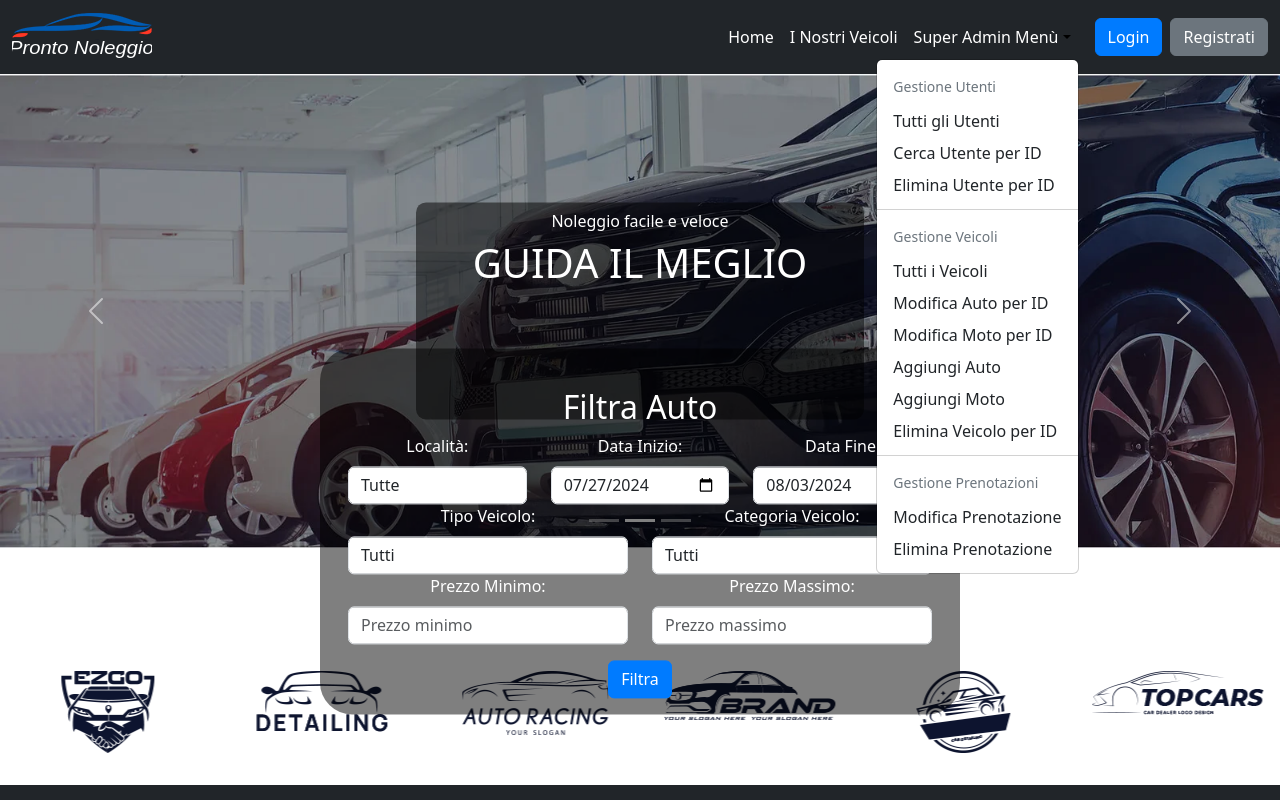
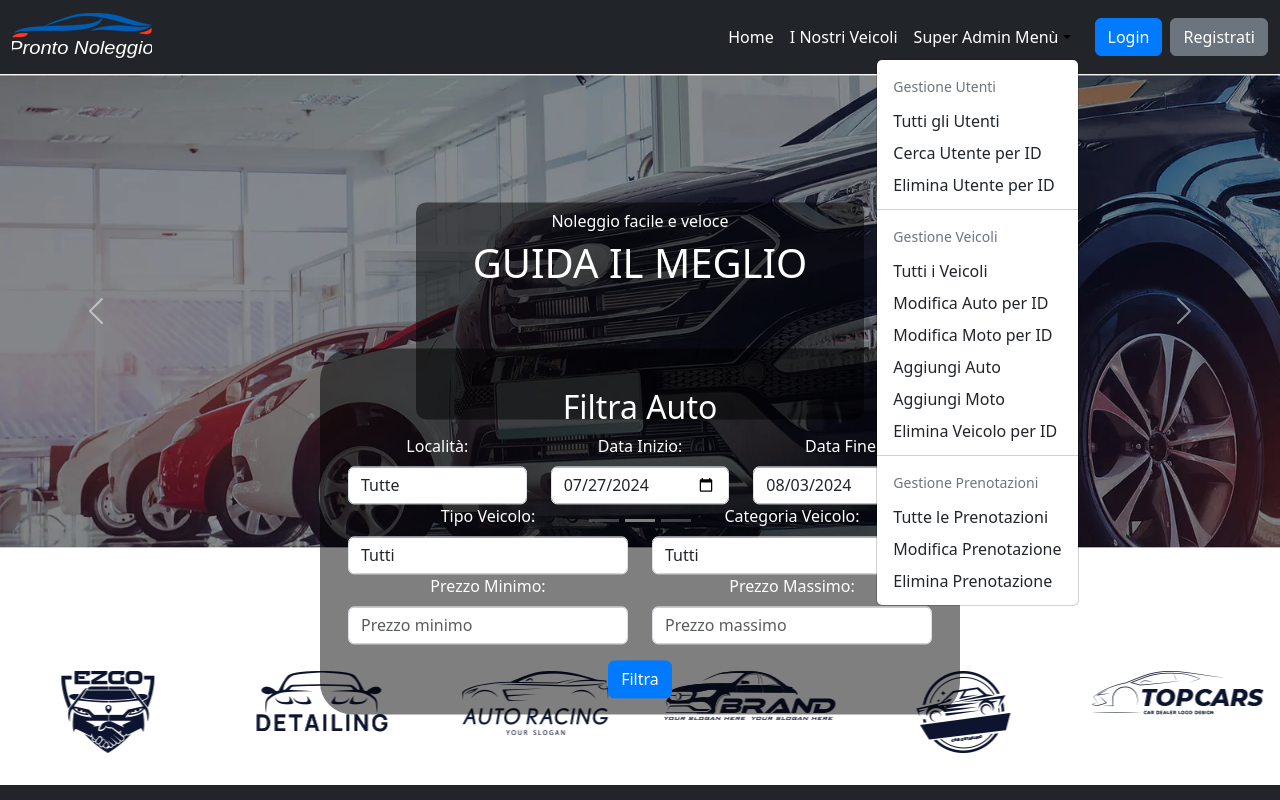
Before and after one commit to ABBA3124/prontonoleggio-FE, a React (Vite) app: page / in a window 1280 px wide. Both pictures are taken after a click on the button "Super Admin Menù". Shown: the top 800 px of the page. Built offline with nearby package versions, Linux system fonts and the light colour scheme; no server answers.

Commit message:
Update Navbar.jsx

```diff
--- a/src/components/NavBar/Navbar.jsx
+++ b/src/components/NavBar/Navbar.jsx
@@ -151,6 +151,9 @@ const NavBar = () => {
                     </NavDropdown.Item>
                     <NavDropdown.Divider />
                     <NavDropdown.Header>Gestione Prenotazioni</NavDropdown.Header>
+                    <NavDropdown.Item href="/superadmin/prenotazioni" onClick={handleProtectedLinkClick}>
+                      Tutte le Prenotazioni
+                    </NavDropdown.Item>
                     <NavDropdown.Item href="/modifica/prenotazione" onClick={handleProtectedLinkClick}>
                       Modifica Prenotazione
                     </NavDropdown.Item>
```
